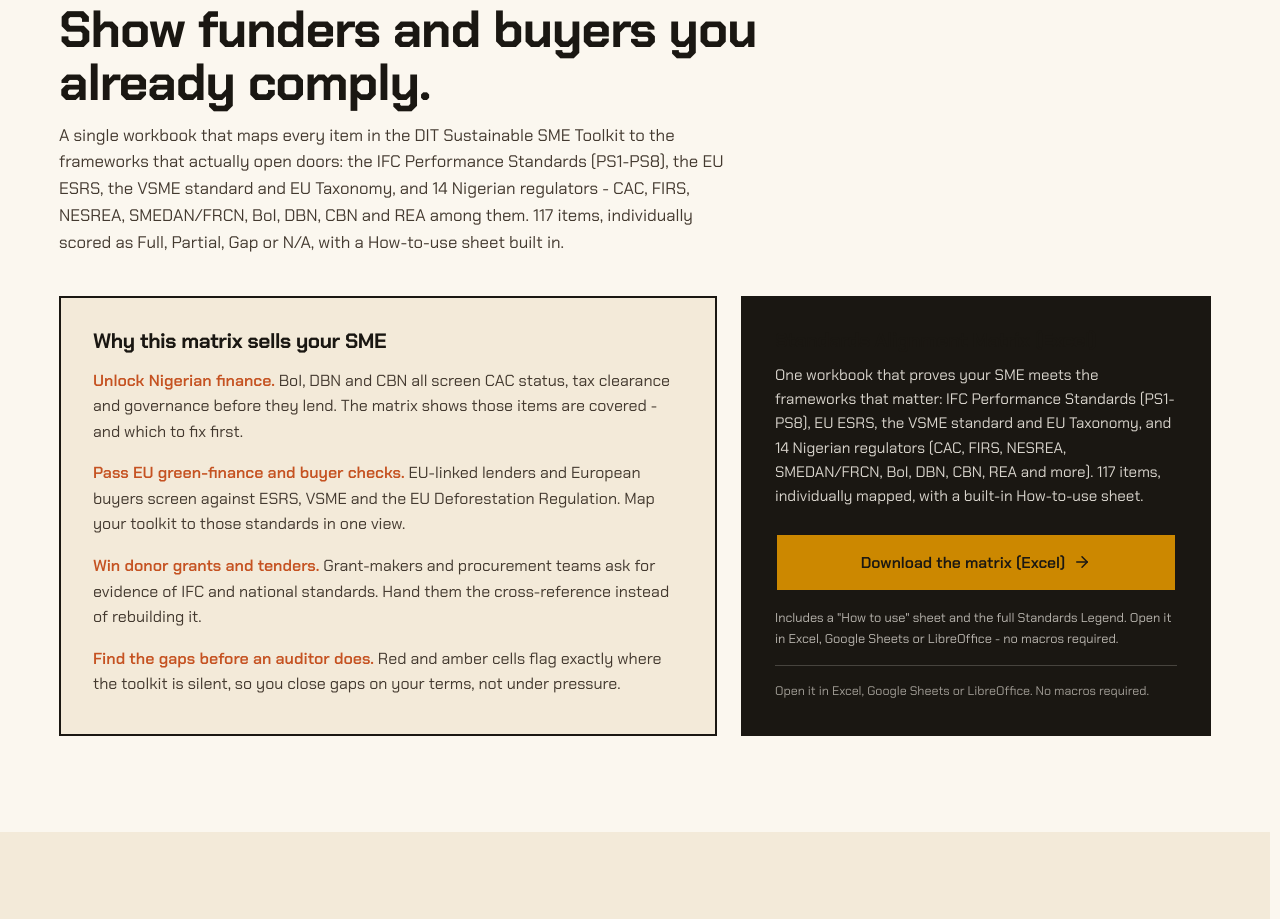
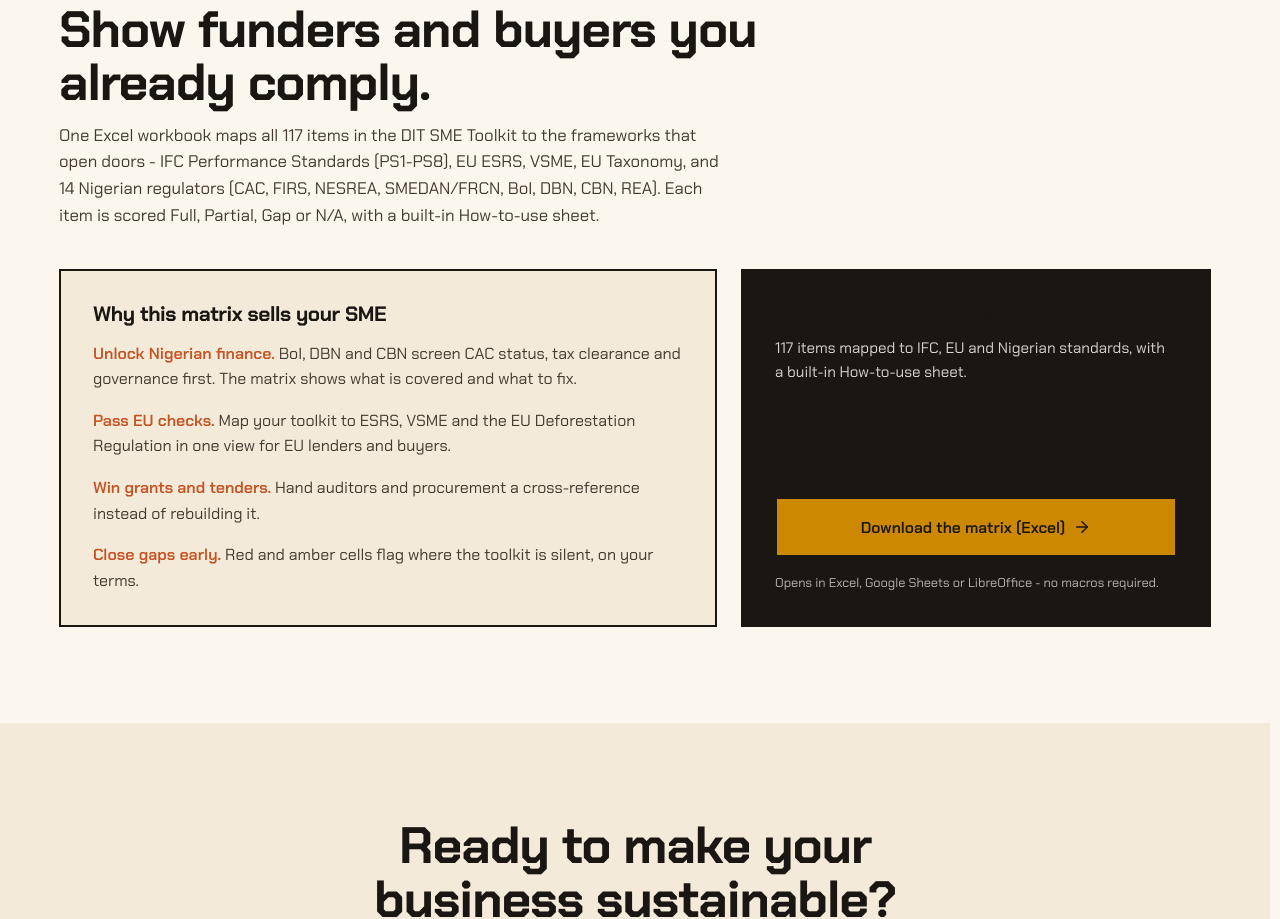
Before and after one commit to Lawrencium-103/__D.I.Technologies, a React (Vite) app: page /s-sme in a window 1280 px wide. Shown: the part 6020-6939 px from the top of the page. Built offline with nearby package versions, Linux system fonts and the light colour scheme; no server answers.

Commit message:
Trim Standards Alignment Matrix section: cut duplicate paragraph, tighten value prop and benefit copy

```diff
--- a/src/pages/SSME.jsx
+++ b/src/pages/SSME.jsx
@@ -222,10 +222,10 @@
             <span className="eyebrow">Standards Alignment Matrix</span>
             <h2 className="mt-3 mb-3 max-w-[24ch]">Show funders and buyers you already comply.</h2>
             <p className="text-[1.05rem] max-w-[64ch] mb-10">
-              A single workbook that maps every item in the DIT Sustainable SME Toolkit to the frameworks that
-              actually open doors: the IFC Performance Standards (PS1-PS8), the EU ESRS, the VSME standard and EU
-              Taxonomy, and 14 Nigerian regulators - CAC, FIRS, NESREA, SMEDAN/FRCN, BoI, DBN, CBN and REA among
-              them. 117 items, individually scored as Full, Partial, Gap or N/A, with a How-to-use sheet built in.
+              One Excel workbook maps all 117 items in the DIT SME Toolkit to the frameworks that open doors -
+              IFC Performance Standards (PS1-PS8), EU ESRS, VSME, EU Taxonomy, and 14 Nigerian regulators
+              (CAC, FIRS, NESREA, SMEDAN/FRCN, BoI, DBN, CBN, REA). Each item is scored Full, Partial, Gap or
+              N/A, with a built-in How-to-use sheet.
             </p>
           </ScrollReveal>
 
@@ -235,10 +235,10 @@
                 <h3 className="text-[1.3rem] mb-4 text-[var(--color-ink)]">Why this matrix sells your SME</h3>
                 <ul className="space-y-4">
                   {[
-                    { t: 'Unlock Nigerian finance', d: 'BoI, DBN and CBN all screen CAC status, tax clearance and governance before they lend. The matrix shows those items are covered - and which to fix first.' },
-                    { t: 'Pass EU green-finance and buyer checks', d: 'EU-linked lenders and European buyers screen against ESRS, VSME and the EU Deforestation Regulation. Map your toolkit to those standards in one view.' },
-                    { t: 'Win donor grants and tenders', d: 'Grant-makers and procurement teams ask for evidence of IFC and national standards. Hand them the cross-reference instead of rebuilding it.' },
-                    { t: 'Find the gaps before an auditor does', d: 'Red and amber cells flag exactly where the toolkit is silent, so you close gaps on your terms, not under pressure.' },
+                    { t: 'Unlock Nigerian finance', d: 'BoI, DBN and CBN screen CAC status, tax clearance and governance first. The matrix shows what is covered and what to fix.' },
+                    { t: 'Pass EU checks', d: 'Map your toolkit to ESRS, VSME and the EU Deforestation Regulation in one view for EU lenders and buyers.' },
+                    { t: 'Win grants and tenders', d: 'Hand auditors and procurement a cross-reference instead of rebuilding it.' },
+                    { t: 'Close gaps early', d: 'Red and amber cells flag where the toolkit is silent, on your terms.' },
                   ].map((x, i) => (
                     <li key={i}>
                       <span className="font-semibold text-[var(--color-burnt)]">{x.t}.</span>{' '}
@@ -252,7 +252,9 @@
             <ScrollReveal delay={0.1}>
               <div className="bg-[var(--color-ink)] text-[var(--color-paper)] border-2 border-[var(--color-ink)] p-8 h-full flex flex-col">
                 <h3 className="text-[1.25rem] mb-3">{smeMatrix.label}</h3>
-                <p className="text-[0.95rem] text-[var(--color-paper)]/85 mb-6 flex-1">{smeMatrix.description}</p>
+                <p className="text-[0.95rem] text-[var(--color-paper)]/85 mb-6 flex-1">
+                  117 items mapped to IFC, EU and Nigerian standards, with a built-in How-to-use sheet.
+                </p>
                 <a
                   href={smeMatrix.file}
                   download
@@ -261,11 +263,7 @@
                   Download the matrix (Excel) <ArrowRight size={18} />
                 </a>
                 <p className="text-[0.8rem] text-[var(--color-paper)]/70 mt-4">
-                  Includes a "How to use" sheet and the full Standards Legend. Open it in Excel, Google Sheets or
-                  LibreOffice - no macros required.
-                </p>
-                <p className="text-[0.78rem] text-[var(--color-paper)]/60 mt-4 border-t border-[var(--color-paper)]/20 pt-4">
-                  Open it in Excel, Google Sheets or LibreOffice. No macros required.
+                  Opens in Excel, Google Sheets or LibreOffice - no macros required.
                 </p>
               </div>
             </ScrollReveal>
```
